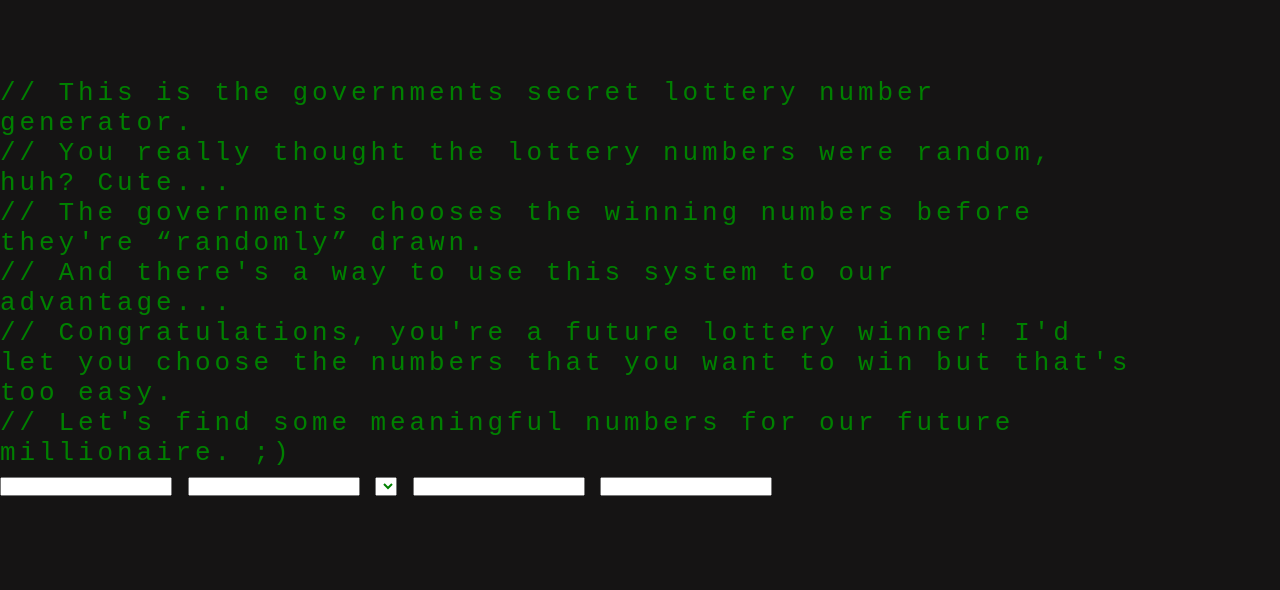
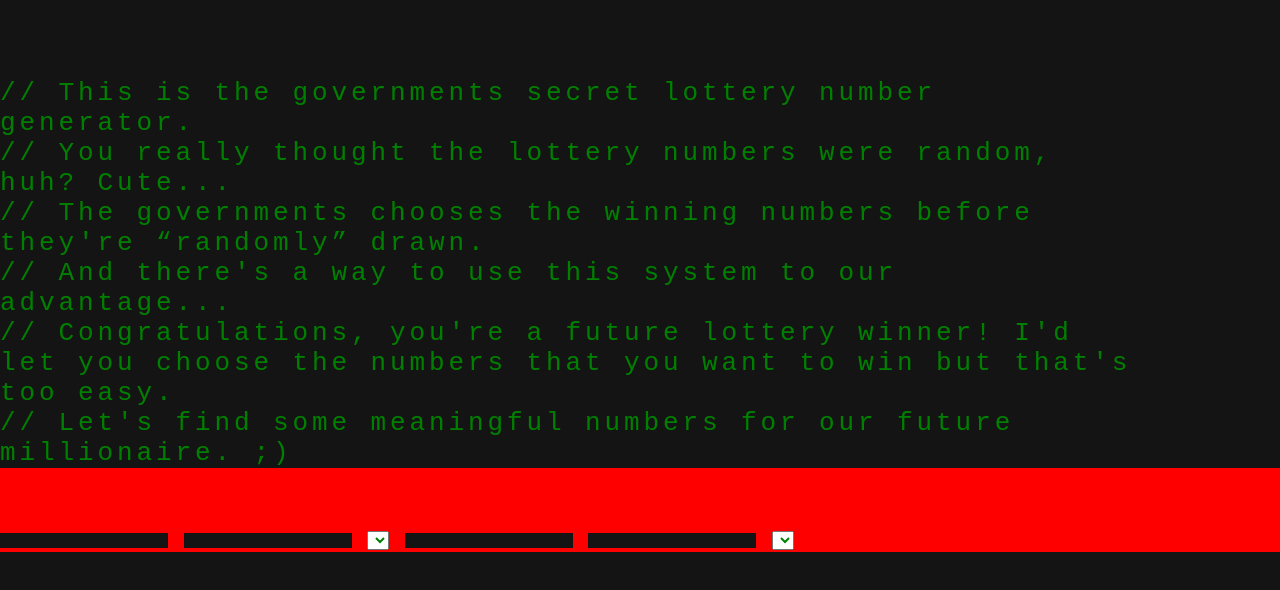
Before and after one commit to MCodes96/cc-18-lottery-number-generator, a plain HTML site: page index.html in a window 1280 px wide. Drawn offline with Linux system fonts and the light colour scheme.

Commit message:
Add another input user-eyes and style inputs in css

```diff
--- a/index.html
+++ b/index.html
@@ -43,6 +43,7 @@
         <select name="user-color" id="user-color"></select>
         <input type="number" name="user-number" id="user-number" />
         <input type="text" name="user-birthyear" id="user-birthyear" />
+        <select name="user-eyes" id="user-eyes"></select>
       </section>
     </main>
   </body>
--- a/style.css
+++ b/style.css
@@ -49,3 +49,16 @@ body {
     border-color: green;
   }
 }
+
+/* INPUT */
+#user-input {
+  background-color: red;
+}
+
+input {
+  border: none;
+  background-color: rgb(21, 20, 20);
+  color: green;
+  margin-top: 5rem;
+  margin: 5rem auto 0;
+}
```
